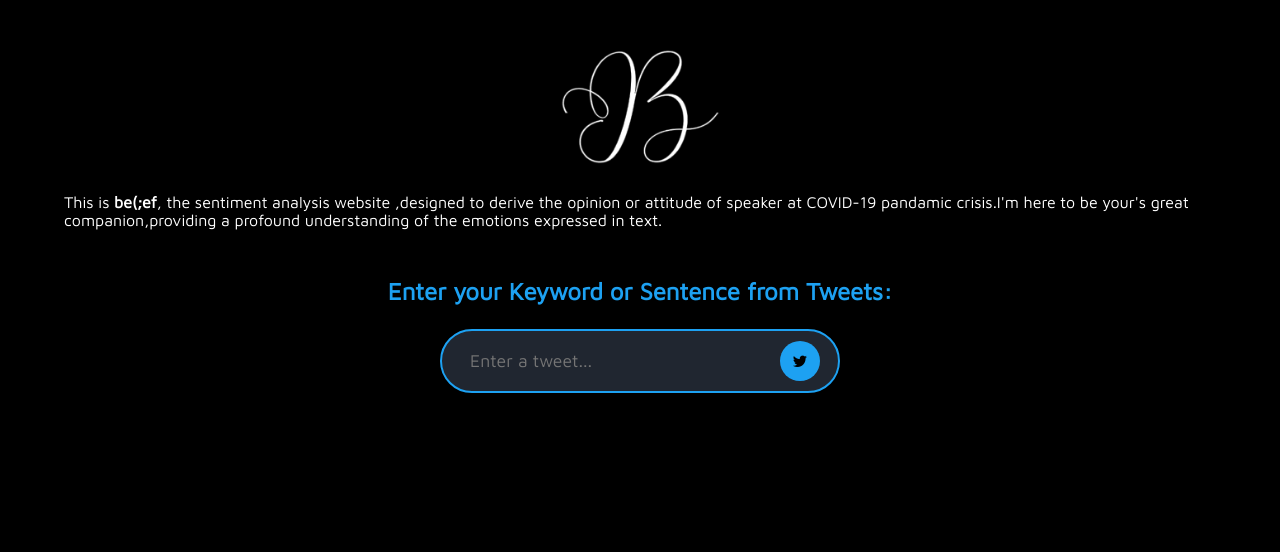
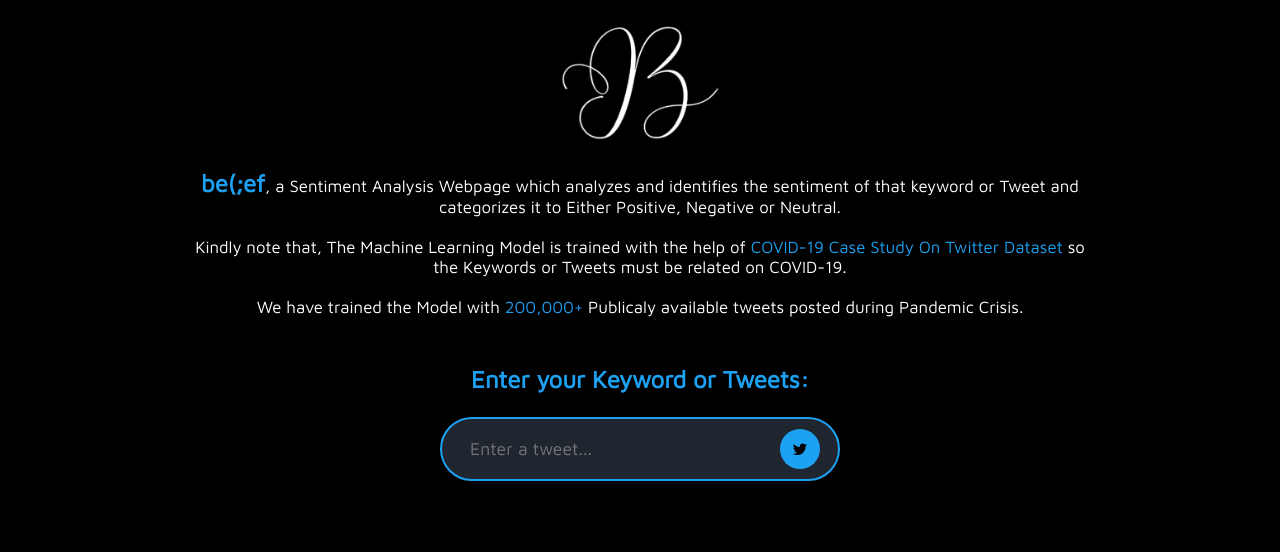
Before and after one commit to soorya-u/Belief, a Flask app: page / in a window 1280 px wide. Shown: the part 87-639 px from the top of the page. Run offline with Flask 3, Linux system fonts and the light colour scheme.

Commit message:
Upadted Home Page

```diff
--- a/static/styles/home.css
+++ b/static/styles/home.css
@@ -1,4 +1,4 @@
-main {
+article {
   display: flex;
   flex-direction: column;
   justify-content: center;
@@ -6,21 +6,18 @@ main {
   gap: 1.5rem;
 }
 
-main::before,
-main::after {
+article::before,
+article::after {
   content: "";
 }
 
 .intro {
   display: flex;
+  justify-content: center;
   flex-direction: column;
-  justify-content: center;
   align-items: center;
   gap: 1.5rem;
-}
-.intro::before,
-.intro::after {
-  content: "";
+  width: 70%;
 }
 
 .intro img {
@@ -29,7 +26,17 @@ main::after {
 }
 
 .intro p {
-    width: 90%;
+  font-size: 1.05rem;
+  text-align: center;
+}
+
+.intro p span {
+    color: #1da1f2;
+}
+
+.intro p .logo {
+    font-size: 1.5rem;
+    font-weight: 1000;
 }
 
 .input {
@@ -41,7 +48,7 @@ main::after {
 }
 
 .input h2 {
-    color: #1DA1F2;
+  color: #1da1f2;
 }
 
 .input::before,
@@ -54,7 +61,7 @@ main article .input h3 {
 }
 
 button[type="submit"] {
-  background-color: #1DA1F2;
+  background-color: #1da1f2;
   border-radius: 50%;
   text-align: center;
   border: none;
@@ -64,12 +71,12 @@ button[type="submit"] {
   background-color: #202630;
   width: 25rem;
   border-radius: 40px;
-  border: 2px solid #1DA1F2;
+  border: 2px solid #1da1f2;
   padding: 10px 18px;
 }
 
 .search-box:hover > .icon {
-  background-color: #536179;
+  background-color: #fff;
 }
 
 .icon {
@@ -79,7 +86,7 @@ button[type="submit"] {
   font-size: 1rem;
   height: 40px;
   border-radius: 50%;
-  background-color: #1DA1F2;
+  background-color: #1da1f2;
   display: flex;
   justify-content: center;
   align-items: center;
@@ -124,7 +131,7 @@ i {
 }
 
 footer {
-  background-color: #1DA1F2;
+  background-color: #1da1f2;
   display: flex;
   justify-content: space-between;
   align-items: center;
--- a/templates/index.html
+++ b/templates/index.html
@@ -14,17 +14,27 @@
     <section class="intro">
       <img src="../static/img/logo_b.png" alt="logo" />
       <p>
-        This is <b>be(;ef</b>, the sentiment analysis website ,designed to
-        derive the opinion or attitude of speaker at COVID-19 pandamic
-        crisis.I'm here to be your's great companion,providing a profound
-        understanding of the emotions expressed in text.
+        <span class="logo">be(;ef</span>, a Sentiment Analysis Webpage which
+        analyzes and identifies the sentiment of that keyword or Tweet and
+        categorizes it to Either Positive, Negative or Neutral. <br /><br />
+        Kindly note that, The Machine Learning Model is trained with the help of
+        <span>COVID-19 Case Study On Twitter Dataset</span> so the Keywords or
+        Tweets must be related on COVID-19. <br /><br />
+        We have trained the Model with
+        <span>200,000+</span> Publicaly available tweets posted during Pandemic
+        Crisis.
       </p>
     </section>
 
     <section class="input">
-      <h2>Enter your Keyword or Sentence from Tweets:</h2>
+      <h2>Enter your Keyword or Tweets:</h2>
       <form class="search-box" action="/" method="post">
-        <input type="text" name="tweet" id="" placeholder="Enter a tweet..." />
+        <input
+          type="text"
+          name="tweet"
+          value="{{value}}"
+          placeholder="Enter a tweet..."
+        />
         <button type="submit" class="icon">
           <i class="fa fa-twitter"></i>
         </button>
@@ -35,15 +45,15 @@
       {% if output=='Positive' %}
       <h2>Overall Opinion :</h2>
       <img src="../static/img/positive.png" alt="positive" />
-      <h2 style="color: #00FF00">{{output}}</h2>
+      <h2 style="color: #00ff00">{{output}}</h2>
       {% elif output=='Neutral' %}
       <h2>Overall Opinion :</h2>
       <img src="../static/img/neutral.png" alt="neutral" />
-      <h2 style="color: #FBEC5D;">{{output}}</h2>
+      <h2 style="color: #fbec5d">{{output}}</h2>
       {% elif output=='Negative' %}
       <h2>Overall Opinion :</h2>
       <img src="../static/img/negative.png" alt="negative" />
-      <h2 style="color: #ff1201;">{{output}}</h2>
+      <h2 style="color: #ff1201">{{output}}</h2>
       {% else %} {% endif %}
     </section>
   </article>
```
